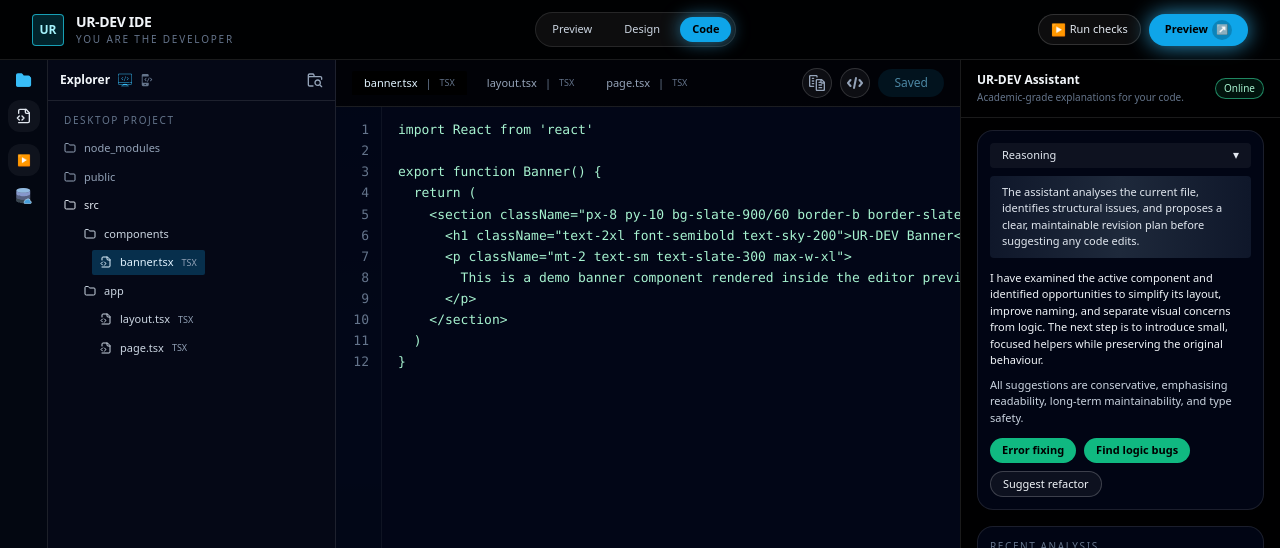
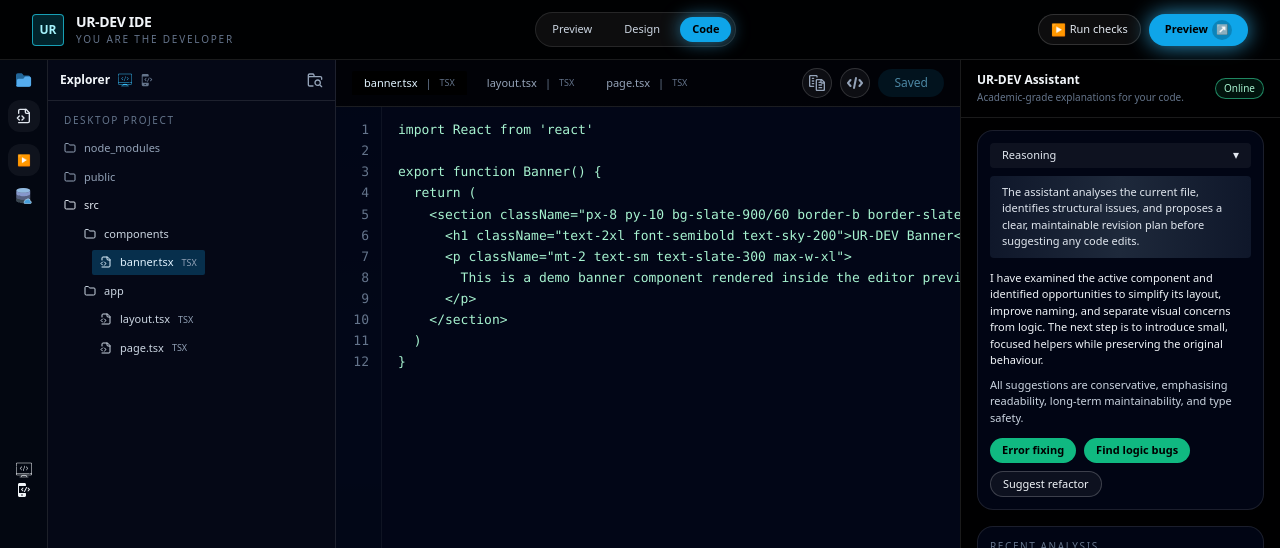
Before and after one commit to Mekboy88/strict-implementation, a React (Vite) app: page /editor in a window 1280 px wide. Shown: the top 548 px of the page. Built offline with nearby package versions, Linux system fonts and the light colour scheme; the HTML template or start-up script is replaced by a standard one.

Commit message:
Reverted to commit 27968edf84e199592910c3c83822cb730e9afabf

```diff
--- a/src/pages/Index.tsx
+++ b/src/pages/Index.tsx
@@ -147,7 +147,6 @@ function UrDevEditorPage() {
   const [isEditingEnabled, setIsEditingEnabled] = useState(false);
   const [showEditNotification, setShowEditNotification] = useState(false);
   const [viewMode, setViewMode] = useState<'desktop' | 'mobile'>('desktop');
-  const [activeActivityIcon, setActiveActivityIcon] = useState<'folder' | 'code' | 'run' | 'database'>('folder');
 
   const lineNumbersRef = React.useRef<HTMLDivElement>(null);
   const textareaRef = React.useRef<HTMLTextAreaElement>(null);
@@ -257,39 +256,16 @@ function UrDevEditorPage() {
         {/* FAR LEFT ACTIVITY RAIL */}
         <aside className="hidden lg:flex w-12 flex-col items-center justify-between border-r border-white/10 bg-[#030711] py-3">
           <div className="flex flex-col items-center gap-3">
-            <button
-              type="button"
-              onClick={() => setActiveActivityIcon('folder')}
-              className={`transition-colors ${activeActivityIcon === 'folder' ? 'text-sky-400' : 'text-slate-400 hover:text-slate-200'}`}
-              title="Explorer"
-            >
             <svg viewBox="0 0 36 36" className="h-4 w-4" fill="currentColor">
-                <path fill={activeActivityIcon === 'folder' ? 'currentColor' : '#269'} d="M0 29a4 4 0 0 0 4 4h24a4 4 0 0 0 4-4V12a4 4 0 0 0-4-4h-9c-3.562 0-3-5-8.438-5H4a4 4 0 0 0-4 4v22z"></path>
-                <path fill={activeActivityIcon === 'folder' ? 'currentColor' : '#55ACEE'} d="M30 10h-6.562C18 10 18.562 15 15 15H6a4 4 0 0 0-4 4v10a1 1 0 1 1-2 0a4 4 0 0 0 4 4h26a4 4 0 0 0 4-4V14a4 4 0 0 0-4-4z"></path>
+              <path fill="#269" d="M0 29a4 4 0 0 0 4 4h24a4 4 0 0 0 4-4V12a4 4 0 0 0-4-4h-9c-3.562 0-3-5-8.438-5H4a4 4 0 0 0-4 4v22z"></path>
+              <path fill="#55ACEE" d="M30 10h-6.562C18 10 18.562 15 15 15H6a4 4 0 0 0-4 4v10a1 1 0 1 1-2 0a4 4 0 0 0 4 4h26a4 4 0 0 0 4-4V14a4 4 0 0 0-4-4z"></path>
             </svg>
-            </button>
-            <button
-              type="button"
-              onClick={() => setActiveActivityIcon('code')}
-              className={`inline-flex h-8 w-8 items-center justify-center rounded-xl transition-colors ${activeActivityIcon === 'code' ? 'bg-sky-500/20 text-sky-400' : 'bg-white/5 text-slate-200 hover:bg-white/10'}`}
-              title="Code"
-            >
+            <button className="inline-flex h-8 w-8 items-center justify-center rounded-xl bg-white/5 text-slate-200 hover:bg-white/10">
               <FileCode2 className="h-4 w-4" />
             </button>
-            <button
-              type="button"
-              onClick={() => setActiveActivityIcon('run')}
-              className={`inline-flex h-8 w-8 items-center justify-center rounded-xl transition-colors ${activeActivityIcon === 'run' ? 'bg-sky-500/20 text-sky-400' : 'bg-white/5 text-slate-200 hover:bg-white/10'}`}
-              title="Run"
-            >
+            <button className="inline-flex h-8 w-8 items-center justify-center rounded-xl bg-white/5 text-slate-200 hover:bg-white/10">
               <span className="text-[11px]">▶</span>
             </button>
-            <button
-              type="button"
-              onClick={() => setActiveActivityIcon('database')}
-              className={`transition-colors ${activeActivityIcon === 'database' ? 'text-sky-400' : 'text-slate-400 hover:text-slate-200'}`}
-              title="Database"
-            >
             <svg height="16px" width="16px" version="1.1" viewBox="0 0 56 56" fill="currentColor">
               <g>
                 <g>
@@ -319,7 +295,47 @@ function UrDevEditorPage() {
                 </g>
               </g>
             </svg>
-            </button>
+          </div>
+          <div className="flex flex-col items-center gap-1">
+            <svg fill="currentColor" height="16px" width="16px" version="1.1" viewBox="0 0 511.999 511.999" xmlns="http://www.w3.org/2000/svg">
+              <g>
+                <g>
+                  <path d="M386.455,198.212l-53.811-53.811c-3.253-3.254-8.528-3.255-11.784,0c-3.254,3.253-3.254,8.529,0,11.783l47.92,47.92 l-47.92,47.919c-3.254,3.253-3.254,8.529,0,11.783c1.628,1.628,3.76,2.441,5.892,2.441c2.132,0,4.265-0.814,5.891-2.44 l53.811-53.811C389.709,206.742,389.709,201.466,386.455,198.212z"></path>
+                </g>
+              </g>
+              <g>
+                <g>
+                  <path d="M143.223,204.102l47.919-47.92c3.254-3.253,3.254-8.529,0-11.783c-3.253-3.254-8.529-3.254-11.783,0l-53.811,53.811 c-3.254,3.253-3.254,8.529,0,11.783l53.811,53.811c1.626,1.628,3.759,2.441,5.891,2.441s4.265-0.814,5.891-2.442 c3.254-3.253,3.254-8.529,0-11.783L143.223,204.102z"></path>
+                </g>
+              </g>
+              <g>
+                <g>
+                  <path d="M283.22,118.176c-4.386-1.39-9.07,1.041-10.458,5.427L223.356,279.57c-1.39,4.387,1.04,9.07,5.427,10.46 c0.838,0.266,1.685,0.391,2.519,0.391c3.535,0,6.816-2.269,7.941-5.818l49.404-155.967 C290.037,124.248,287.607,119.565,283.22,118.176z"></path>
+                </g>
+              </g>
+              <g>
+                <g>
+                  <path d="M471.246,24.766H40.754C18.283,24.766,0,43.049,0,65.52v59.227c0,4.602,3.731,8.332,8.332,8.332 c4.601,0,8.332-3.731,8.332-8.332V65.52c0-13.284,10.807-24.09,24.09-24.09h430.492c13.284,0,24.09,10.807,24.09,24.09v284.411 h-52.21c-4.602,0-8.332,3.731-8.332,8.332s3.731,8.332,8.332,8.332h52.21v15.273c0,13.284-10.807,24.09-24.09,24.09h-155.41 H196.164H40.754c-13.284,0-24.09-10.807-24.09-24.09v-15.273h398.688c4.602,0,8.332-3.731,8.332-8.332s-3.731-8.332-8.332-8.332 H16.664V152.522c0-4.602-3.731-8.332-8.332-8.332c-4.601,0-8.332,3.73-8.332,8.332V381.87c0,22.472,18.283,40.754,40.754,40.754 H183.54l-20.494,47.945h-40.034c-4.602,0-8.332,3.731-8.332,8.332s3.731,8.332,8.332,8.332h265.975 c4.602,0,8.332-3.731,8.332-8.332s-3.731-8.332-8.332-8.332h-40.034l-20.494-47.945h142.786c22.472,0,40.754-18.282,40.754-40.754 V65.52C512,43.049,493.717,24.766,471.246,24.766z M330.83,470.568H181.17l14.238-33.31h121.185L330.83,470.568z"></path>
+                </g>
+              </g>
+              <g>
+                <g>
+                  <path d="M262.924,379.679c-1.914-2.906-5.583-4.299-8.952-3.457c-3.517,0.879-6.116,4.048-6.291,7.67 c-0.364,7.534,9.106,11.629,14.33,6.172C264.674,387.282,265.089,382.887,262.924,379.679z"></path>
+                </g>
+              </g>
+            </svg>
+            <svg version="1.1" viewBox="0 0 32 32" xmlns="http://www.w3.org/2000/svg" fill="currentColor" height="16px" width="16px">
+              <path d="M19,8c0.6,0,1-0.4,1-1V5c0-1.7-1.3-3-3-3H7C5.3,2,4,3.3,4,5v22c0,1.7,1.3,3,3,3h10c1.7,0,3-1.3,3-3v-4c0-0.6-0.4-1-1-1H6V8 H19z M11,25h2c0.6,0,1,0.4,1,1s-0.4,1-1,1h-2c-0.6,0-1-0.4-1-1S10.4,25,11,25z"></path>
+              <g>
+                <path d="M14,19c-0.3,0-0.5-0.1-0.7-0.3l-3-3c-0.4-0.4-0.4-1,0-1.4l3-3c0.4-0.4,1-0.4,1.4,0s0.4,1,0,1.4L12.4,15l2.3,2.3 c0.4,0.4,0.4,1,0,1.4C14.5,18.9,14.3,19,14,19z"></path>
+              </g>
+              <g>
+                <path d="M24,19c-0.3,0-0.5-0.1-0.7-0.3c-0.4-0.4-0.4-1,0-1.4l2.3-2.3l-2.3-2.3c-0.4-0.4-0.4-1,0-1.4s1-0.4,1.4,0l3,3 c0.4,0.4,0.4,1,0,1.4l-3,3C24.5,18.9,24.3,19,24,19z"></path>
+              </g>
+              <g>
+                <path d="M17,20c-0.1,0-0.3,0-0.4-0.1c-0.5-0.2-0.7-0.8-0.4-1.3l4-8c0.2-0.5,0.8-0.7,1.3-0.4c0.5,0.2,0.7,0.8,0.4,1.3l-4,8 C17.7,19.8,17.4,20,17,20z"></path>
+              </g>
+            </svg>
           </div>
           <button className="inline-flex h-8 w-8 items-center justify-center rounded-xl bg-white/5 text-slate-300 hover:bg-white/10">
             <Settings2 className="h-4 w-4" />
```
Lines whose indentation alone changed are shown as unchanged.
